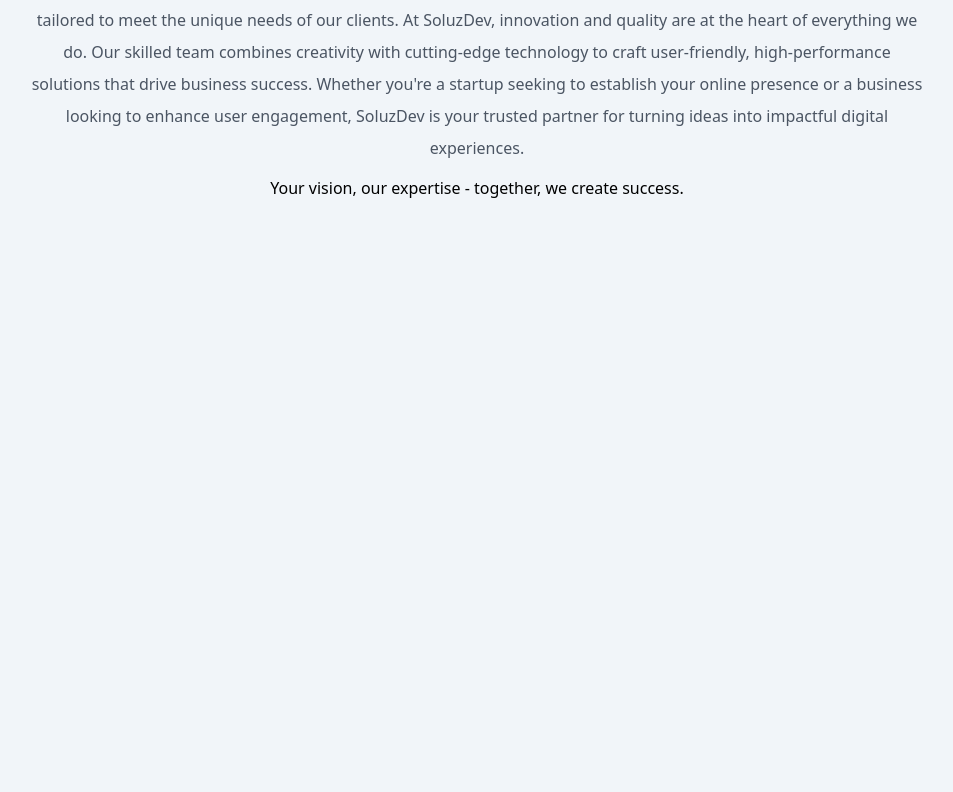
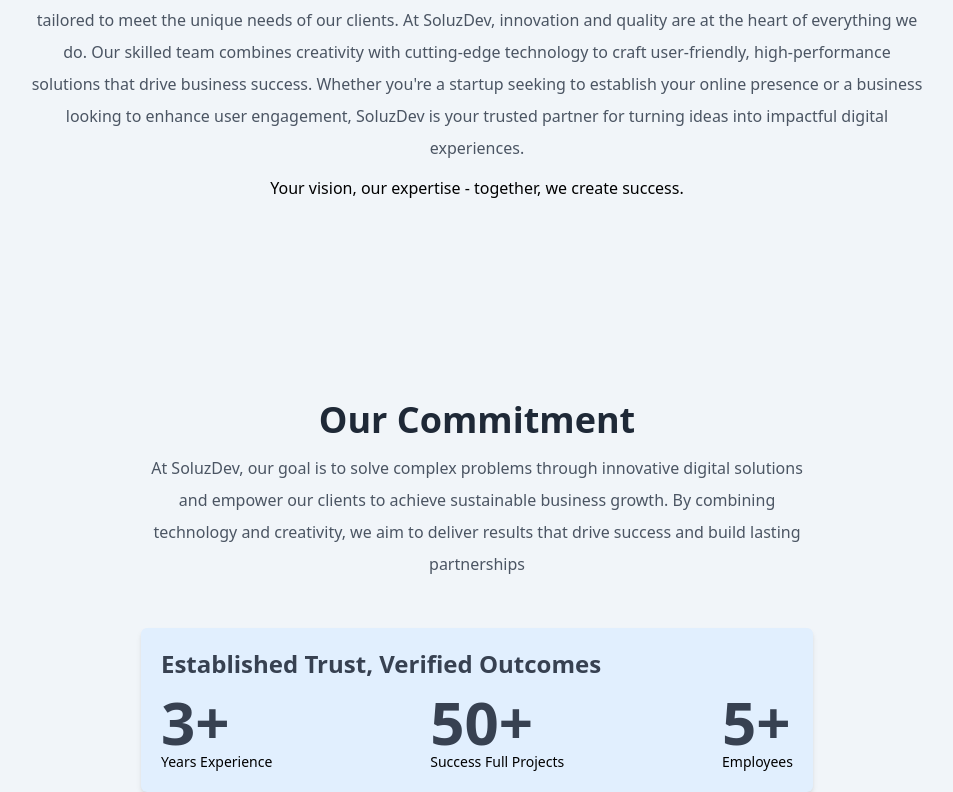
Before and after one commit to Aflal27/SoluzDev, a Next.js app: page / in a window 1280 px wide. Shown: the part 3135-3927 px from the top of the page, without its empty margins (163-1116 px from the left). Before the commit the page ends 3335 px from the top, so only its background shows below. Built offline with nearby package versions, Linux system fonts and the light colour scheme.

Commit message:
completed commitment page

```diff
--- a/src/app/page.jsx
+++ b/src/app/page.jsx
@@ -1,4 +1,5 @@
 import About from "@/components/About";
+import Commitment from "@/components/Commitment";
 import Portfolio from "@/components/Portfolio";
 import Reviews from "@/components/Reviews";
 import Services from "@/components/Services";
@@ -28,6 +29,10 @@
         <div className="mt-[200px]">
           <About />
         </div>
+
+        <div className="mt-[200px]">
+          <Commitment />
+        </div>
       </div>
     </div>
   );
--- /dev/null
+++ b/src/components/Commitment.jsx
@@ -0,0 +1,40 @@
+import React from "react";
+
+export default function Commitment() {
+  return (
+    <div>
+      <div className="flex flex-col items-center text-center mb-12">
+        <h1 className="text-3xl md:text-4xl font-bold text-gray-800 mb-3">
+          Our Commitment
+        </h1>
+        <p className="text-gray-600 text-sm md:text-base max-w-2xl leading-relaxed md:leading-loose">
+          At SoluzDev, our goal is to solve complex problems through innovative
+          digital solutions and empower our clients to achieve sustainable
+          business growth. By combining technology and creativity, we aim to
+          deliver results that drive success and build lasting partnerships
+        </p>
+      </div>
+      <div className="max-w-2xl mx-auto bg-blue-100 p-5 rounded-md shadow-md">
+        <div className="">
+          <p className=" text-gray-700 text-2xl font-semibold">
+            Established Trust, Verified Outcomes
+          </p>
+          <div className=" flex flex-col  gap-10 md:flex-row md:justify-between mt-3">
+            <div className="">
+              <p className="text-gray-700 text-6xl font-semibold">3+</p>
+              <p className=" text-sm">Years Experience</p>
+            </div>
+            <div className="">
+              <p className="text-gray-700 text-6xl font-semibold">50+</p>
+              <p className=" text-sm">Success Full Projects</p>
+            </div>
+            <div className="">
+              <p className=" text-gray-700 text-6xl font-semibold">5+</p>
+              <p className=" text-sm">Employees</p>
+            </div>
+          </div>
+        </div>
+      </div>
+    </div>
+  );
+}
```
